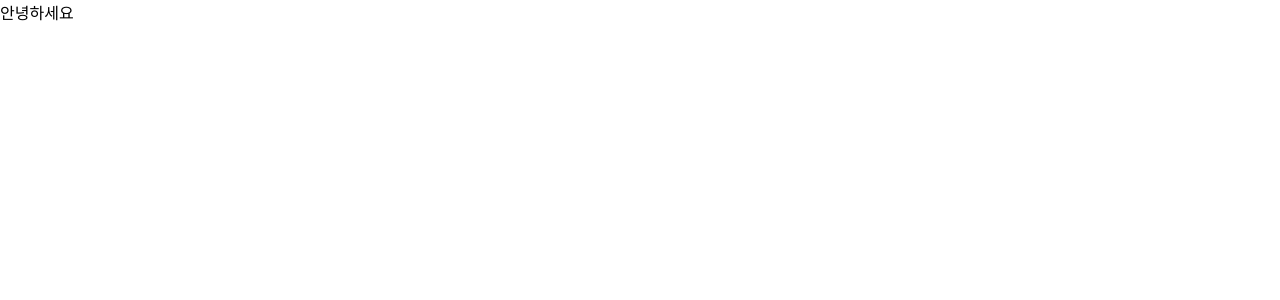
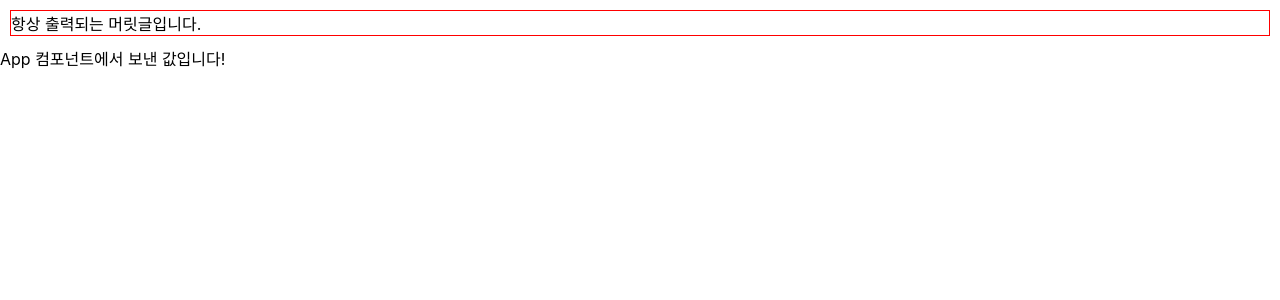
Before and after one commit to ParkAsher/sparta-react-study, a React (Create React App) app in the folder week-1/: page / in a window 1280 px wide. Shown: the top 300 px of the page. Built offline with nearby package versions, Linux system fonts and the light colour scheme.

Commit message:
[feat]: Props Children 문법을 사용하는 용도

```diff
--- a/week-1/src/App.js
+++ b/week-1/src/App.js
@@ -1,3 +1,4 @@
+import Layout from 'Layout';
 import logo from './logo.svg';
 import 'App.css';
 
@@ -134,16 +135,28 @@
 
 // --------------------------------------------------------------------------------- //
 
-/* Props Children */
+// /* Props Children */
 
-// 자식 컴포넌트 태그 사이에 데이터를 넣는 방식
+// // 자식 컴포넌트 태그 사이에 데이터를 넣는 방식
+// function App() {
+//     return <User>안녕하세요</User>;
+// }
+
+// function User(props) {
+//     console.log('props', props);
+//     return <div>{props.children}</div>;
+// }
+
+// --------------------------------------------------------------------------------- //
+
+/* Props Children 문법을 사용하는 용도 */
+
 function App() {
-    return <User>안녕하세요</User>;
-}
-
-function User(props) {
-    console.log('props', props);
-    return <div>{props.children}</div>;
+    return (
+        <Layout>
+            <div>App 컴포넌트에서 보낸 값입니다!</div>
+        </Layout>
+    );
 }
 
 export default App;
--- /dev/null
+++ b/week-1/src/Layout.js
@@ -0,0 +1,19 @@
+import React from 'react';
+
+function Layout(props) {
+    return (
+        <>
+            <header
+                style={{
+                    margin: '10px',
+                    border: '1px solid red',
+                }}
+            >
+                항상 출력되는 머릿글입니다.
+            </header>
+            {props.children}
+        </>
+    );
+}
+
+export default Layout;
```
